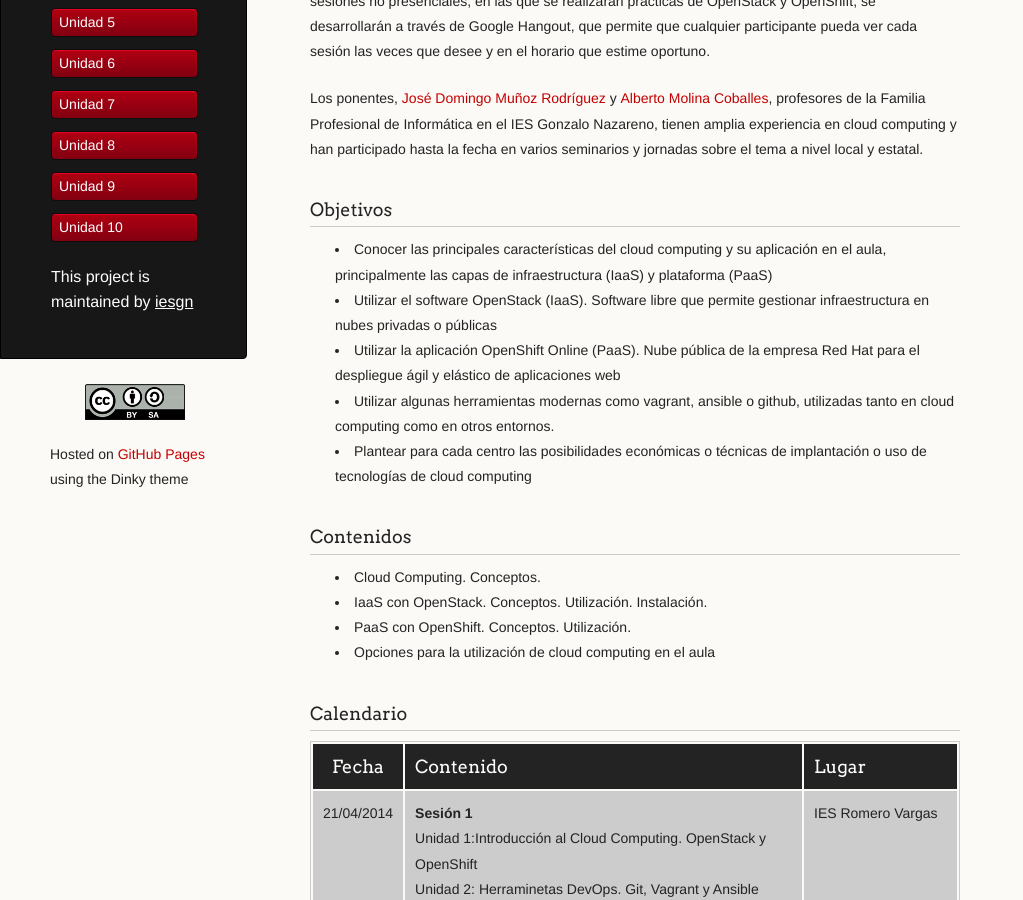
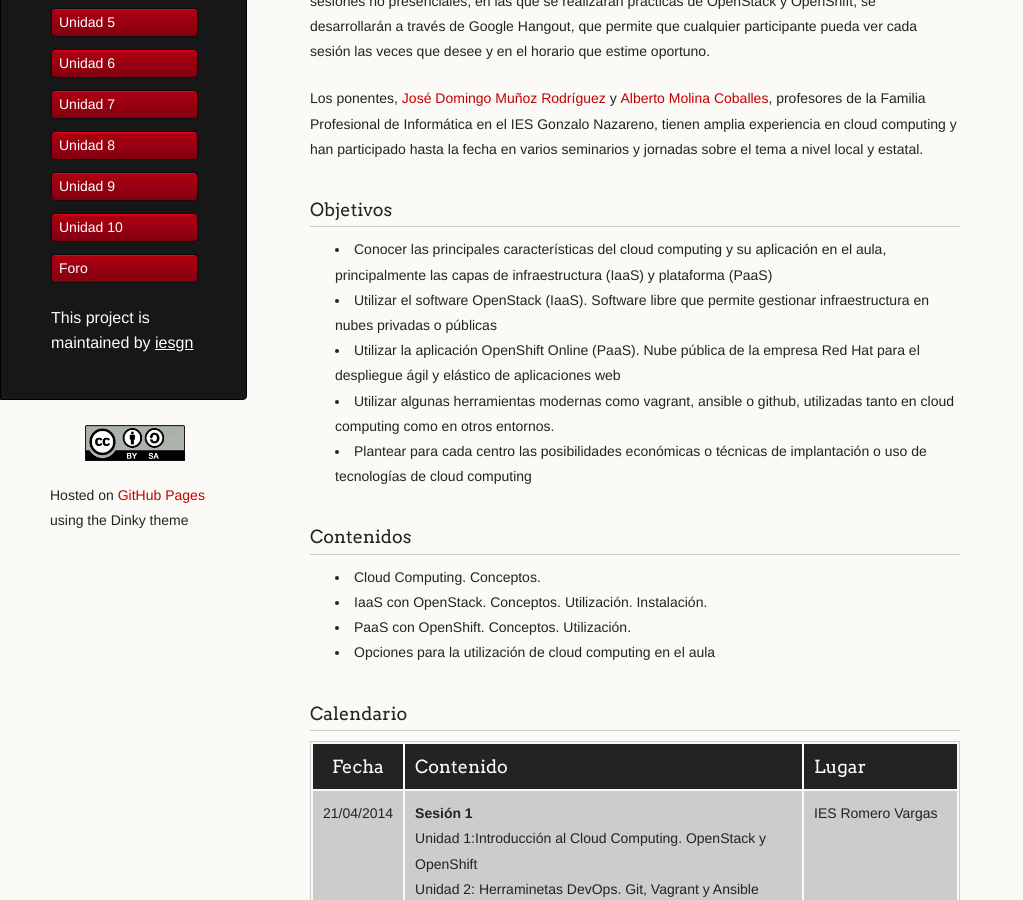
Before and after one commit to iesgn/cloud, a Jekyll site: the page built from index.md, in a window 1280 px wide and 900 px high, scrolled down 415 px. Shown: the whole window, without its empty margins (0-1023 px from the left). Built offline with Jekyll 4.4.1, drawn with Linux system fonts in a browser that asks for light colours.

Commit message:
Añadido foro al menu

```diff
--- a/_data/menu.yml
+++ b/_data/menu.yml
@@ -73,3 +73,5 @@
      url: http://iesgn.github.io/cloud/curso/u9
    - name: Unidad 10
      url: http://iesgn.github.io/cloud/curso/u10
+   - name: Foro
+     url: https://github.com/iesgn/cloud/issues
```
